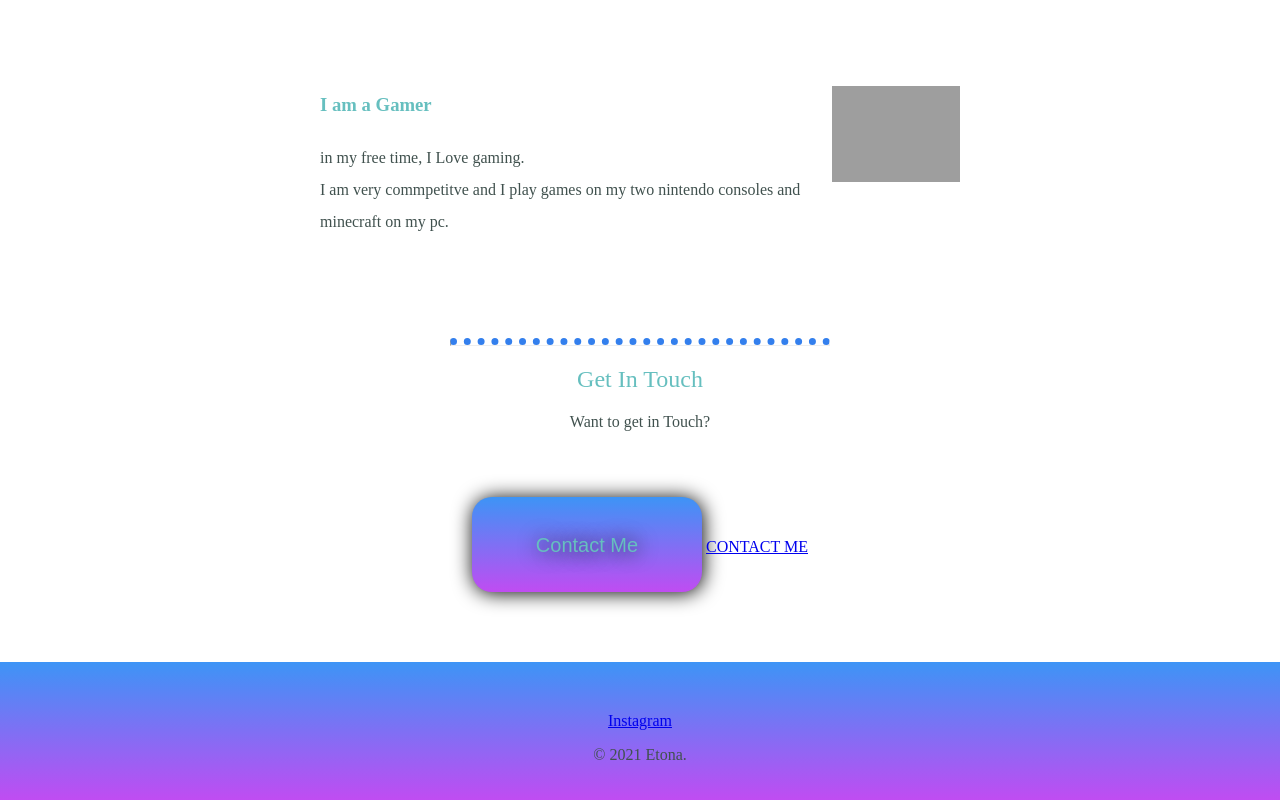
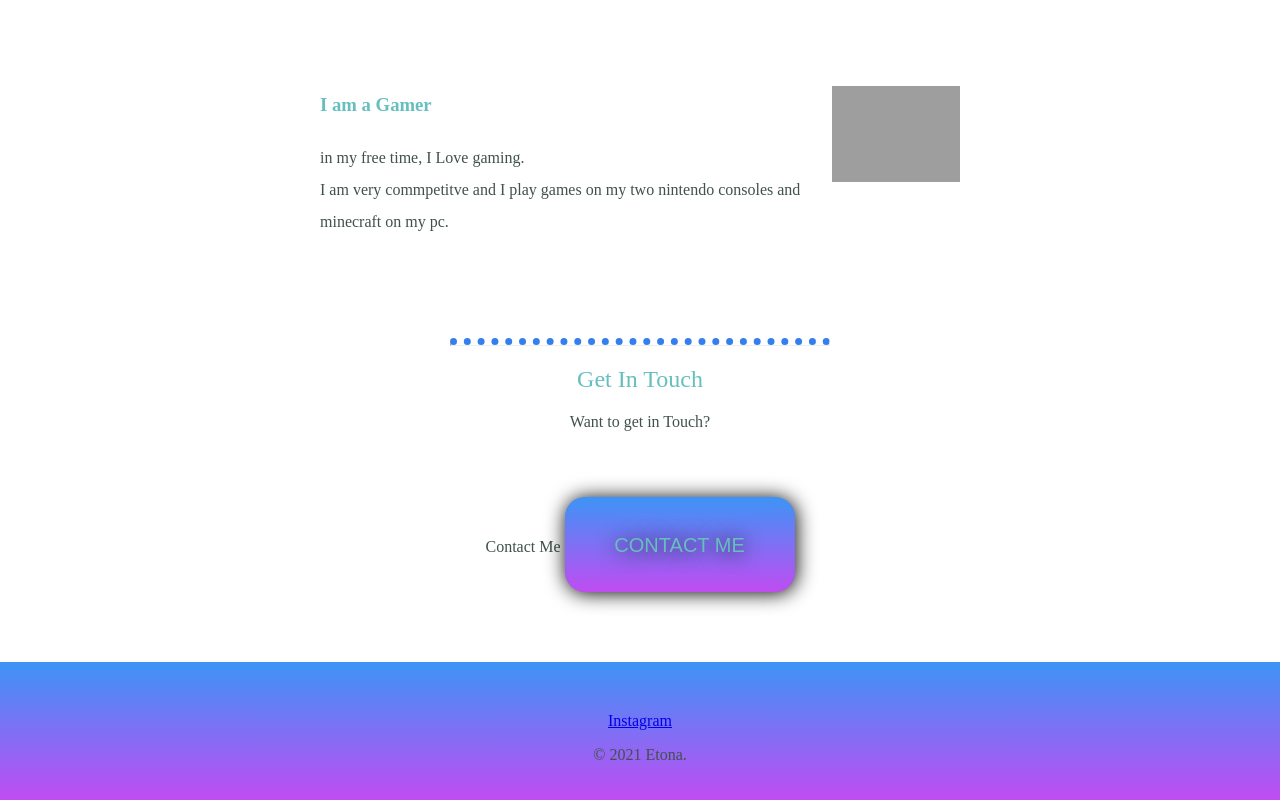
Before and after one commit to Jaymerist/css2, a plain HTML site: page index.html in a window 1280 px wide. Shown: the part 1283-2083 px from the top of the page. Drawn offline with Linux system fonts and the light colour scheme; grey boxes are pictures that could not be loaded.

Commit message:
Update styles.css

```diff
--- a/css/styles.css
+++ b/css/styles.css
@@ -75,7 +75,7 @@ padding: 50px 0 20px
   margin-left: 30px;
 }
 
-.BUTTON_VMG {
+.btn {
    background: #3D94F6;
    background-image: -webkit-linear-gradient(top, #3D94F6, #C04CF2);
    background-image: -moz-linear-gradient(top, #3D94F6, #C04CF2);
@@ -105,7 +105,7 @@ padding: 50px 0 20px
    margin: 50px auto 50px auto;
 }
 
-.BUTTON_VMG:hover {
+.btn:hover {
    border: solid #337FED 3px;
    background: #3D94F6;
    background-image: -webkit-linear-gradient(top, #3D94F6, #C04CF2);
```
